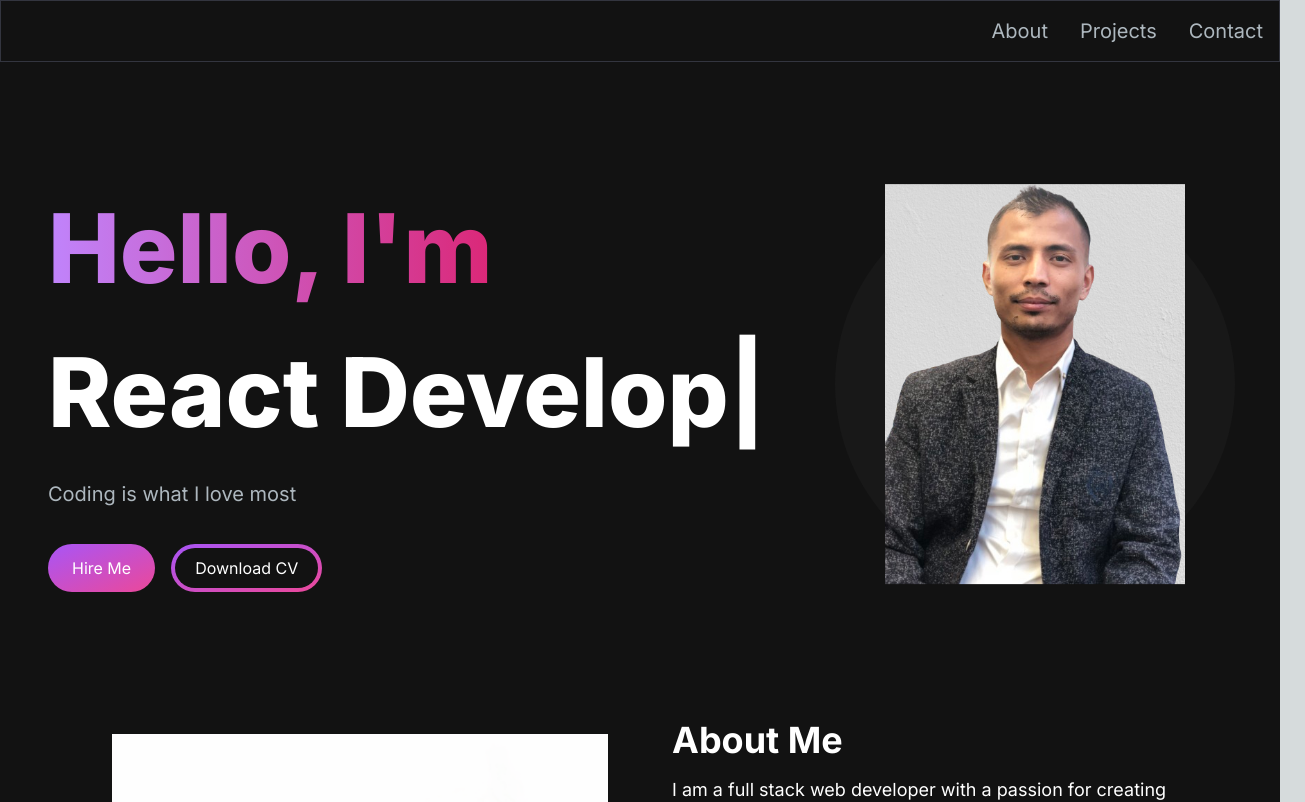
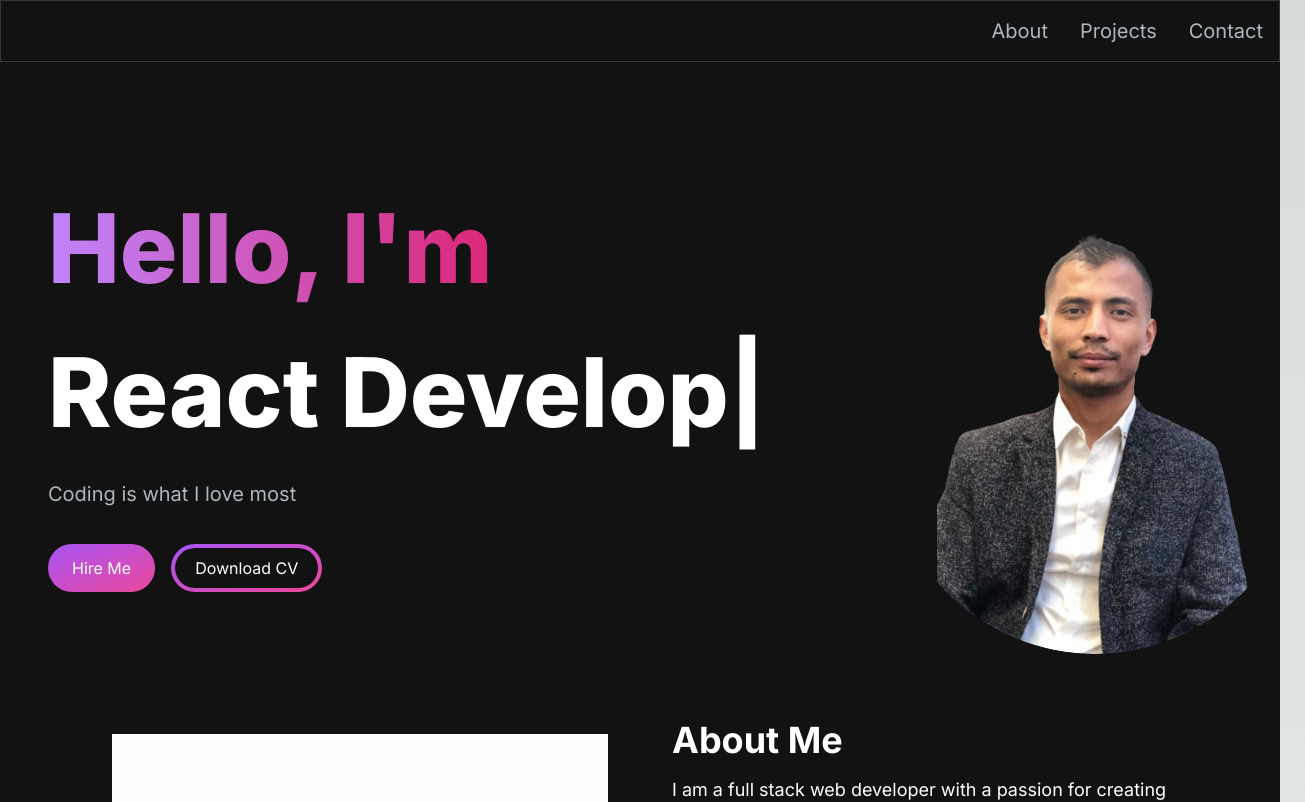
Before and after one commit to kiransamjhana/PortfolioNEXTJS, a Next.js app: page / in a window 1280 px wide. Shown: the top 802 px of the page, 1305 px wide, since content can reach past the window. Built offline with nearby package versions, Linux system fonts and the light colour scheme.

Commit message:
all done

```diff
--- a/src/app/components/EmailSection.jsx
+++ b/src/app/components/EmailSection.jsx
@@ -59,7 +59,7 @@ const EmailSection = () => {
           <Link href="https://github.com/kiransamjhana">
             <Image src={GithubIcon} alt="Github Icon" />
           </Link>
-          <Link href="linkedin.com">
+          <Link href="https://www.linkedin.com/in/manandharkiran/">
             <Image src={LinkedinIcon} alt="Linkedin Icon" />
           </Link>
         </div>
@@ -84,7 +84,7 @@ const EmailSection = () => {
                 id="email"
                 required
                 className="bg-[#18191E] border border-[#33353F] placeholder-[#9CA2A9] text-gray-100 text-sm rounded-lg block w-full p-2.5"
-                placeholder="jacob@google.com"
+                placeholder="coders@gmail.com"
               />
             </div>
             <div className="mb-6">
@@ -100,7 +100,7 @@ const EmailSection = () => {
                 id="subject"
                 required
                 className="bg-[#18191E] border border-[#33353F] placeholder-[#9CA2A9] text-gray-100 text-sm rounded-lg block w-full p-2.5"
-                placeholder="Just saying hi"
+                placeholder="Hello I'm coder"
               />
             </div>
             <div className="mb-6">
@@ -114,7 +114,7 @@ const EmailSection = () => {
                 name="message"
                 id="message"
                 className="bg-[#18191E] border border-[#33353F] placeholder-[#9CA2A9] text-gray-100 text-sm rounded-lg block w-full p-2.5"
-                placeholder="Let's talk about..."
+                placeholder="Let's build the project together."
               />
             </div>
             <button
--- a/src/app/components/Footer.jsx
+++ b/src/app/components/Footer.jsx
@@ -5,7 +5,9 @@ const Footer = () => {
     <footer className="footer border z-10 border-t-[#33353F] border-l-transparent border-r-transparent text-white">
       <div className="container p-12 flex justify-between">
         <span>Kiran</span>
-        <p className="text-slate-600">All rights reserved kiran Manandhar.</p>
+        <p className="text-slate-600">
+          All rights reserved kiran Manandhar 2024
+        </p>
       </div>
     </footer>
   );
--- a/src/app/components/HeroSection.jsx
+++ b/src/app/components/HeroSection.jsx
@@ -62,14 +62,18 @@ const HeroSection = () => {
           transition={{ duration: 0.5 }}
           className="col-span-4 place-self-center mt-4 lg:mt-0"
         >
-          <div className="rounded-full bg-[#181818] w-[250px] h-[250px] lg:w-[400px] lg:h-[400px] relative">
-            <Image
-              src="/images/a.png"
-              alt="hero image"
-              className="absolute transform -translate-x-1/2 -translate-y-1/2 top-1/2 left-1/2"
-              width={300}
-              height={300}
-            />
+          <div className="circle-container">
+            <div className="circle">
+              <div className="circle-image-wrapper">
+                <Image
+                  src="/images/kiran.png"
+                  alt="hero image"
+                  className="circle-image"
+                  layout="fill"
+                  objectFit="contain"
+                />
+              </div>
+            </div>
           </div>
         </motion.div>
       </div>
--- a/src/app/globals.css
+++ b/src/app/globals.css
@@ -25,3 +25,32 @@ body {
     )
     rgb(var(--background-start-rgb));
 }
+
+.circle-container {
+  width: 300px; /* Adjusted width */
+  height: 300px; /* Adjusted height */
+  position: relative;
+  margin: 0 auto;
+}
+
+.circle {
+  width: 140%;
+  height: 140%;
+  border-radius: 100%; /* Change to circle shape */
+  overflow: hidden; /* Ensure the image doesn't overflow */
+  border: px solid #88305b; /* Pink border */
+}
+
+.circle-image-wrapper {
+  width: 100%; /* Set to 100% */
+  height: 100%; /* Set to 100% */
+  position: relative;
+}
+
+.circle-image {
+  position: relative;
+  bottom: 60px;
+  width: 80%;
+  height: auto;
+  border-radius: 50%;
+}
```
Also changed, not shown: public/images/hero-image.png (deleted), public/images/kiran.png (added).
